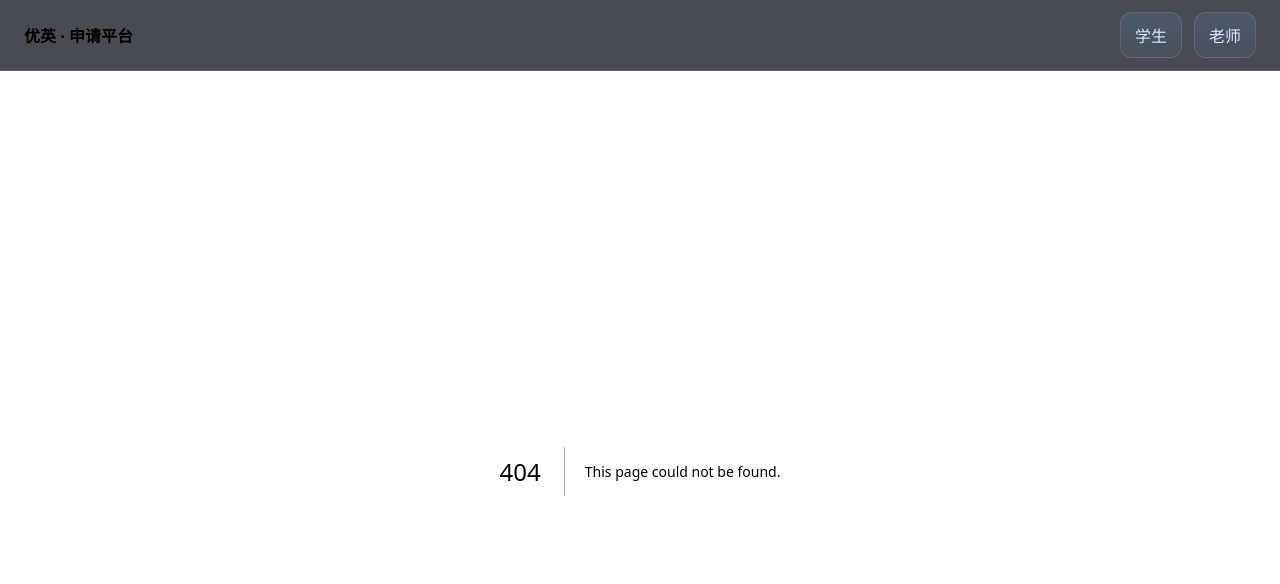
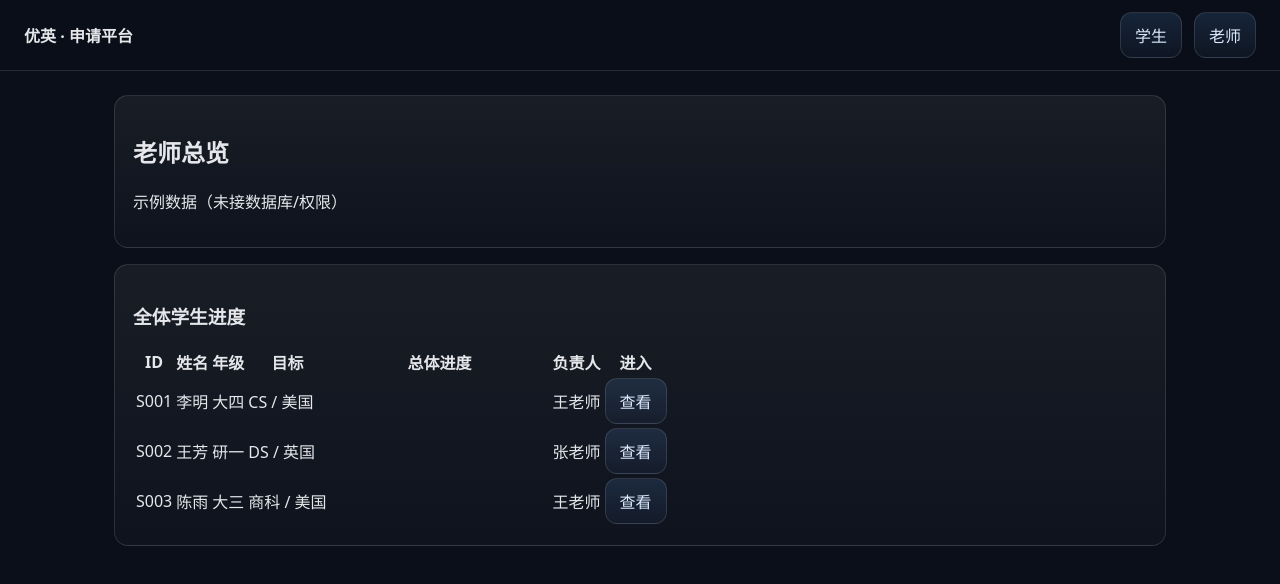
Before and after one commit to wangxiaoyan2088-spec/starpath, a Next.js app: page /teacher in a window 1280 px wide. Before the commit this address had no page. Shown: the top 584 px of the page. Built offline with nearby package versions, Linux system fonts and the light colour scheme.

Commit message:
Create page.tsx

```diff
--- /dev/null
+++ b/app/teacher/page.tsx
@@ -0,0 +1,47 @@
+'use client';
+
+type StudentRow = {
+  id: string; name: string; grade: string;
+  target: string; overall: number; owner: string;
+};
+
+const rows: StudentRow[] = [
+  { id:'S001', name:'李明', grade:'大四', target:'CS / 美国', overall:72, owner:'王老师' },
+  { id:'S002', name:'王芳', grade:'研一', target:'DS / 英国', overall:45, owner:'张老师' },
+  { id:'S003', name:'陈雨', grade:'大三', target:'商科 / 美国', overall:18, owner:'王老师' },
+];
+
+export default function TeacherOverview(){
+  return (
+    <main className="container">
+      <div className="card" style={{marginBottom:16}}>
+        <h2>老师总览</h2>
+        <p className="badge">示例数据（未接数据库/权限）</p>
+      </div>
+
+      <div className="card">
+        <h3>全体学生进度</h3>
+        <table className="table">
+          <thead>
+            <tr><th>ID</th><th>姓名</th><th>年级</th><th>目标</th><th>总体进度</th><th>负责人</th><th>进入</th></tr>
+          </thead>
+          <tbody>
+            {rows.map(r=>(
+              <tr key={r.id}>
+                <td>{r.id}</td>
+                <td>{r.name}</td>
+                <td>{r.grade}</td>
+                <td>{r.target}</td>
+                <td style={{width:220}}>
+                  <div className="progress"><span style={{width:`${r.overall}%`}}/></div>
+                </td>
+                <td>{r.owner}</td>
+                <td><a className="btn" href={`/student?id=${r.id}`}>查看</a></td>
+              </tr>
+            ))}
+          </tbody>
+        </table>
+      </div>
+    </main>
+  );
+}
```
